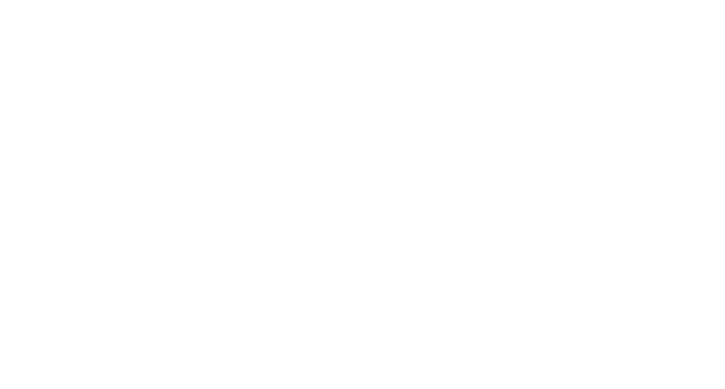
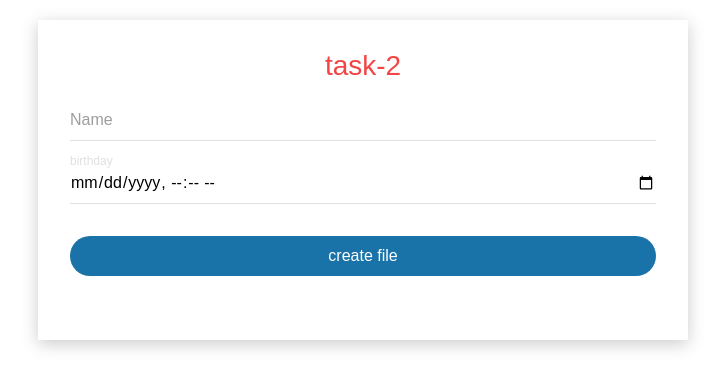
Before and after one commit to SabaDodashvili/gau_php_homeworks, a PHP site: page /task_2.php in a window 1280 px wide. Before the commit the part shown is empty. Shown: the top 389 px of the page, without its empty margins (277-1002 px from the left). Run offline with PHP 8.4, Linux system fonts and the light colour scheme.

Commit message:
add task 2

```diff
--- a/practical_4/task_2.php
+++ b/practical_4/task_2.php
@@ -5,11 +5,34 @@
   <meta charset="UTF-8">
   <meta http-equiv="X-UA-Compatible" content="IE=edge">
   <meta name="viewport" content="width=device-width, initial-scale=1.0">
-  <title>Document</title>
+  <link rel="stylesheet" href="style.css">
+  <title>task_2</title>
 </head>
 
 <body>
 
+  <form action="" class="form" method="POST">
+    <h1 class="form__title">task-2</h1>
+    <div class="form__item form-item">
+      <input class="form-item__input" type="text" name="name" placeholder=" " />
+      <label class="form-item__label">Name</label>
+    </div>
+    <div class="form__item form-item">
+      <input class="form-item__input" type="datetime-local" name="dateTime" placeholder=" " />
+      <label class="form-item__label">birthday</label>
+    </div>
+    <button class="form__button" type="submit">create file</button>
+  </form>
+
+  <?php
+  if (isset($_POST['name'])) {
+    $fileName = preg_replace('/:/', '-', date('Y-m-d H:i:s') . '.txt');
+    $myFile = fopen($fileName, 'w');
+    fwrite($myFile, $_POST['name'] . ' ',);
+    fwrite($myFile, $_POST['dateTime'],);
+    fclose($myFile);
+  }
+  ?>
 </body>
 
 </html>
```
